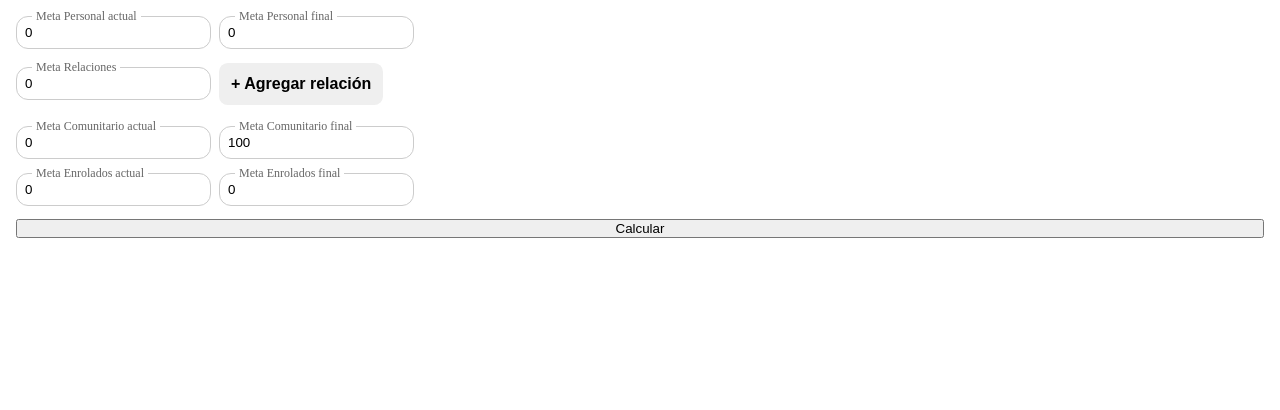
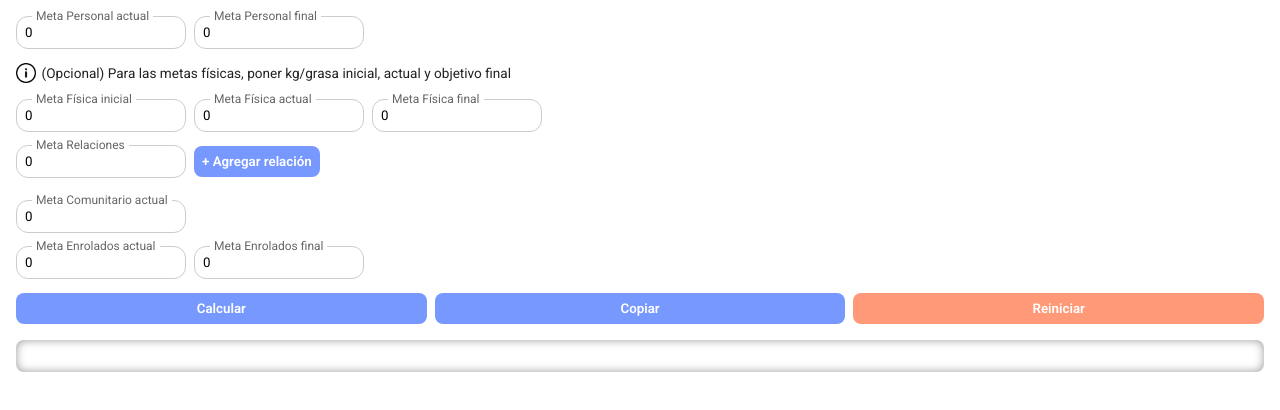
Before and after one commit to FranciscoJoseLavalle/creo-app, a React (Vite) app: page / in a window 1280 px wide. Shown: the top 410 px of the page. Built offline with nearby package versions, Linux system fonts and the light colour scheme.

Commit message:
copy to clipboard, notifications, styles, personal physic

```diff
--- a/index.html
+++ b/index.html
@@ -1,13 +1,21 @@
 <!doctype html>
 <html lang="en">
+
 <head>
   <meta charset="UTF-8" />
-    <link rel="icon" type="image/svg+xml" href="/vite.svg" />
+  <!-- <link rel="icon" type="image/svg+xml" href="/vite.svg" /> -->
+  <link rel="preconnect" href="https://fonts.googleapis.com">
+  <link rel="preconnect" href="https://fonts.gstatic.com" crossorigin>
+  <link
+    href="https://fonts.googleapis.com/css2?family=DM+Sans:ital,opsz,wght@0,9..40,100..1000;1,9..40,100..1000&family=Montserrat:ital,wght@0,100..900;1,100..900&family=Roboto:ital,wght@0,100..900;1,100..900&display=swap"
+    rel="stylesheet">
   <meta name="viewport" content="width=device-width, initial-scale=1.0" />
-    <title>creo-app</title>
+  <title>Medir resultados | Creo</title>
 </head>
+
 <body>
   <div id="root"></div>
   <script type="module" src="/src/main.jsx"></script>
 </body>
+
 </html>
--- a/package.json
+++ b/package.json
@@ -13,6 +13,7 @@
     "formik": "^2.4.6",
     "react": "^19.1.1",
     "react-dom": "^19.1.1",
+    "react-hot-toast": "^2.6.0",
     "yup": "^1.7.1"
   },
   "devDependencies": {
--- a/src/App.jsx
+++ b/src/App.jsx
@@ -3,6 +3,8 @@ import { Formik, FieldArray, Field, Form, ErrorMessage } from 'formik';
 import * as Yup from 'yup';
 import './App.css'
 import { Input } from './components/Input/Input';
+import InfoImg from './assets/img/info.png';
+import toast, { Toaster } from 'react-hot-toast';
 
 const validationSchema = Yup.object({
   mp: Yup.string().required('Meta requerida'),
@@ -13,17 +15,24 @@ const validationSchema = Yup.object({
 
 function App() {
   const [finalPercentage, setFinalPercentage] = useState(null);
+  const [percentages, setPercentages] = useState([]);
   const [quadrant, setQuadrant] = useState('');
 
+  const notify = () => toast.success(`Resultados copiados.`);
+
   const calculatePercentages = (values) => {
-    console.log(values);
-    const mp = calculateMP(values.meta_personal, values.meta_personal_final);
+    const mp = calculateMP(values);
     const mr = calculateMR(values.meta_relaciones, 100, values.relations);
     const mc = calculateMC(values.meta_comunitario, values.meta_comunitario_final);
     const me = calculateME(values.meta_enrolados, values.meta_enrolados_final);
+    setPercentages([
+      { name: 'Meta Personal', percentage: mp },
+      { name: 'Meta Relaciones', percentage: mr },
+      { name: 'Meta Comunitario', percentage: mc },
+      { name: 'Meta Enrolados', percentage: me },
+    ]);
 
     const result = (mp + mr + mc + me) / 4;
-    console.log(mp, mr, mc, me);
     setFinalPercentage(result);
     if (result >= 88) {
       setQuadrant('Jugar a ganar');
@@ -40,23 +49,34 @@ function App() {
   }
 
   const percentage = (initial, final) => {
-    const result = Math.round((initial / final) * 100);
+    const result = Math.round((parseFloat(initial) / parseFloat(final)) * 100);
     if (result >= 100) {
       return 100;
     }
-    return result
+    if (result >= 0) {
+      return result;
+    }
+    return 0
   }
 
-  const calculateMP = (mp_actual, mp_end) => {
-    const result = percentage(mp_actual, mp_end);
+  const calculateMP = (values) => {
+    if (values.meta_personal_fisica_start > 0) {
+      const start = values.meta_personal_fisica_start;
+      const actual = values.meta_personal_fisica_actual;
+      const final = values.meta_personal_fisica_final;
 
-    return result;
+      const target = start - final;
+      const current = start - actual;
+
+      return percentage(current, target);
+    }
+
+    return percentage(values.meta_personal, values.meta_personal_final);;
   }
 
   const calculateMR = (mr_actual, mr_end, relations) => {
     const result = percentage(mr_actual, mr_end);
     if (relations.length > 0) {
-      console.log(relations);
       let sumRelations = 0;
       relations.forEach(relation => {
         sumRelations += relation.current;
@@ -79,12 +99,28 @@ function App() {
     return result;
   }
 
+  const copyToClipboard = () => {
+    const message = [
+      ...percentages
+        .filter(p => p.percentage >= 0)
+        .map(p => `${p.name}: *${p.percentage}%*`),
+      `Tu porcentaje actual es *${finalPercentage}%. ${quadrant}.*`
+    ].join('\n');
+
+    navigator.clipboard.writeText(message).then(() => {
+      notify();
+    })
+  }
+
   return (
     <>
       <Formik
         initialValues={{
           meta_personal: 0,
           meta_personal_final: 0,
+          meta_personal_fisica_start: 0,
+          meta_personal_fisica_actual: 0,
+          meta_personal_fisica_final: 0,
           meta_relaciones: 0,
           meta_comunitario: 0,
           meta_comunitario_final: 100,
@@ -104,6 +140,14 @@ function App() {
               <Input name={'meta_personal'} label="Meta Personal actual" />
               <Input name={'meta_personal_final'} label="Meta Personal final" />
             </div>
+            <div className='form_row_fisica'>
+              <p><img src={InfoImg} alt="Info IMG" width={20} /> (Opcional) Para las metas físicas, poner kg/grasa inicial, actual y objetivo final</p>
+              <div className='form_row'>
+                <Input name={'meta_personal_fisica_start'} label="Meta Física inicial" />
+                <Input name={'meta_personal_fisica_actual'} label="Meta Física actual" />
+                <Input name={'meta_personal_fisica_final'} label="Meta Física final" />
+              </div>
+            </div>
             <div className='form_row row_relations'>
               <FieldArray name="relations">
                 {(helpers) => (
@@ -112,7 +156,7 @@ function App() {
                       <Input name={'meta_relaciones'} label="Meta Relaciones" />
                       <button
                         type="button"
-                        className='form_add-btn'
+                        className='btn btn-primary'
                         onClick={() => helpers.push({ name: '', current: 0 })}
                       >+ Agregar relación</button>
                     </div>
@@ -137,17 +181,29 @@ function App() {
             </div>
             <div className='form_row'>
               <Input name={'meta_comunitario'} label="Meta Comunitario actual" />
-              <Input name={'meta_comunitario_final'} label="Meta Comunitario final" />
+              {/* <Input name={'meta_comunitario_final'} label="Meta Comunitario final" /> */}
             </div>
             <div className='form_row'>
               <Input name={'meta_enrolados'} label="Meta Enrolados actual" />
               <Input name={'meta_enrolados_final'} label="Meta Enrolados final" />
             </div>
-            <button type='submit'>Calcular</button>
+            <div className='form_row'>
+              <button type='submit' className='btn btn-primary'>Calcular</button>
+              <button type='button' className='btn btn-primary' onClick={copyToClipboard}>Copiar</button>
+              <button type='reset' className='btn btn-danger'>Reiniciar</button>
+            </div>
           </Form>
         )}
       </Formik>
-      {finalPercentage && <div>Tu porcentaje actual es {finalPercentage}. {quadrant}.</div>}
+      <div className='results'>
+        {percentages.filter(p => p.percentage >= 0).map(percentage =>
+          <div>
+            {percentage.name} <b>{percentage.percentage}%</b>
+          </div>
+        )}
+        {finalPercentage && <div>Tu porcentaje actual es <b>{finalPercentage}%. {quadrant}.</b></div>}
+      </div>
+      <Toaster position='bottom-right' />
     </>
   )
 }
--- a/src/index.css
+++ b/src/index.css
@@ -2,6 +2,26 @@
     padding: 0;
     margin: 0;
     box-sizing: border-box;
+    font-family: "Roboto", sans-serif;
+}
+
+.btn {
+    border: none;
+    border-radius: .5rem;
+    padding: .5rem;
+    font-weight: 600;
+    cursor: pointer;
+    width: 100%;
+}
+
+.btn-primary {
+    background-color: #79f;
+    color: #fff;
+}
+
+.btn-danger {
+    background-color: #f97;
+    color: #fff;
 }
 
 .form {
@@ -17,17 +37,25 @@
     align-items: center;
     gap: .5rem;
 }
+
+.form_row_fisica {
+    display: flex;
+    flex-direction: column;
+    gap: 1rem;
+}
+
+.form_row_fisica p {
+    display: flex;
+    align-items: center;
+    gap: .35rem;
+    font-size: .85rem;
+    color: #222;
+}
+
 .row_relations {
     flex-direction: column;
     align-items: flex-start;
     justify-content: center;
-}
-.form_add-btn {
-    border-radius: .55rem;
-    border: none;
-    padding: .75rem;
-    font-weight: 600;
-    font-size: 1rem;
 }
 
 .form_relations_container {
@@ -83,3 +111,16 @@
     font-size: 14px;
     margin-left: .5rem;
 }
+
+.results {
+    display: flex;
+    flex-direction: column;
+    justify-content: center;
+    gap: .25rem;
+    padding: 1rem;
+    /* border: solid 1px #ccc; */
+    box-shadow: inset #999 0px 0px 10px;
+    border-radius: .5rem;
+    margin: 0 1rem;
+    color: #222;
+}
```
Also changed, not shown: src/assets/img/info.png (added), 1 other file (tests, documents, lock files or other folders). Lines whose indentation alone changed are shown as unchanged.
